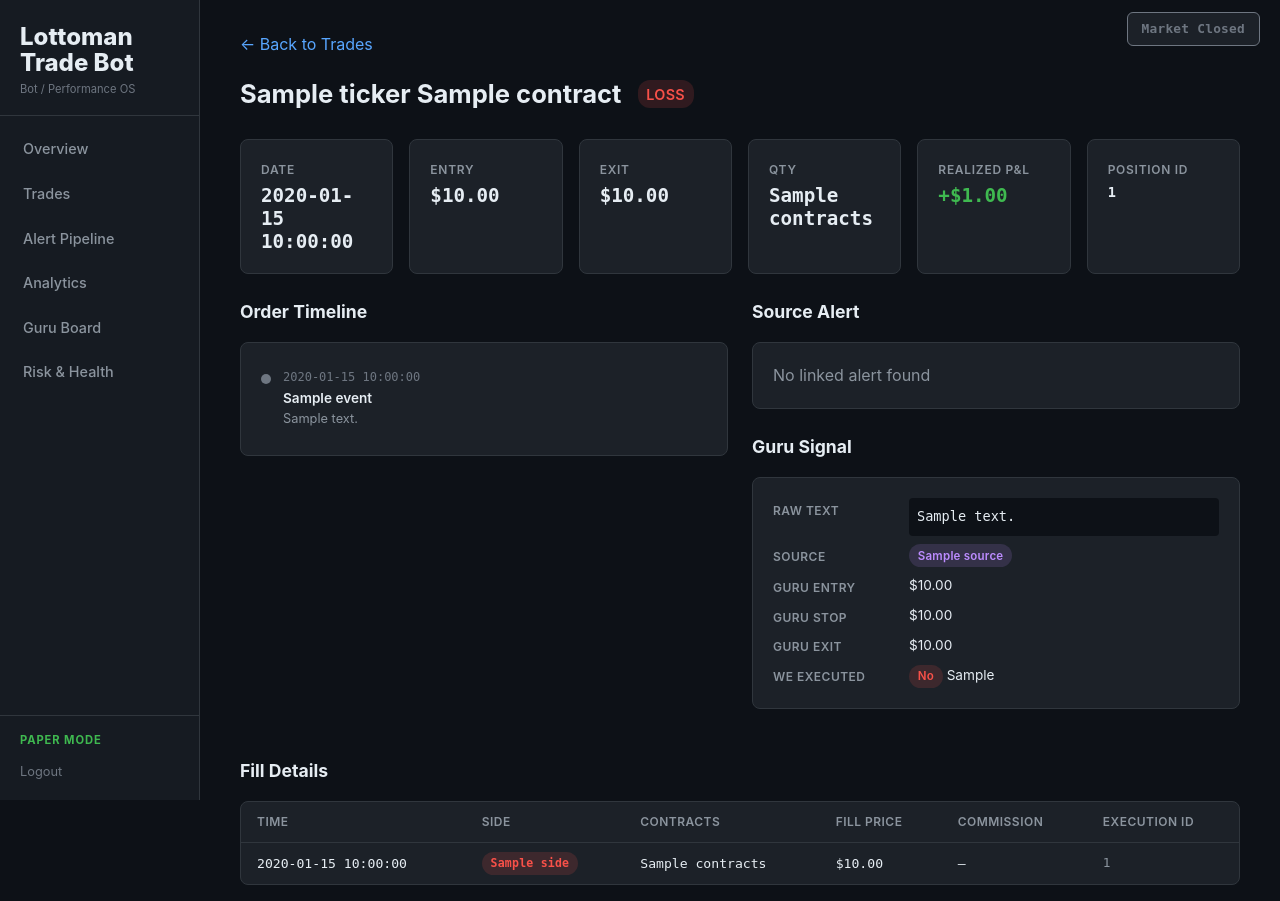
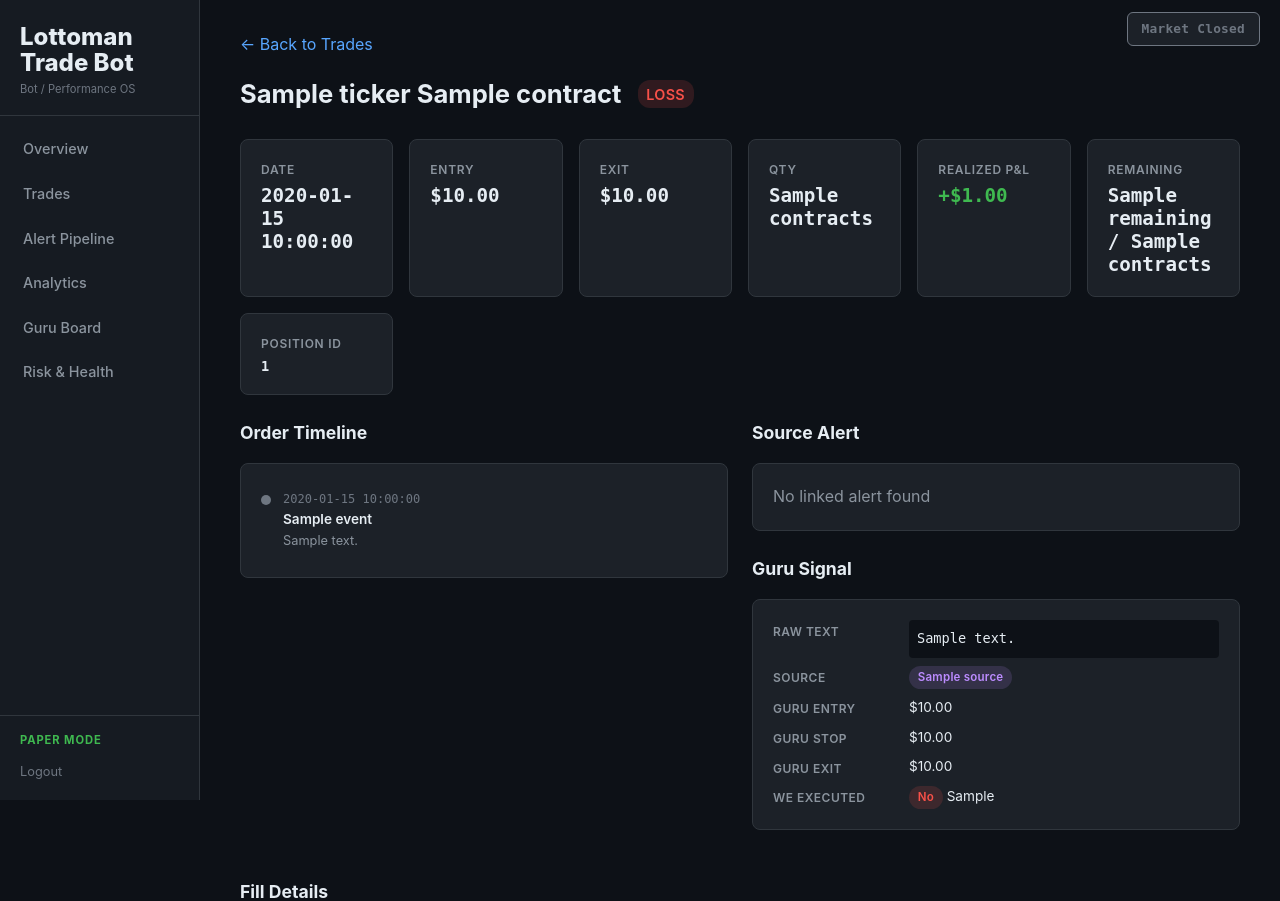
Before and after one commit to srinivas-thammanaboina/trading_journal, a FastAPI app: template app/templates/trade_detail.html in a window 1280 px wide. Shown: the top 901 px of the page. Run offline with FastAPI, Linux system fonts and the light colour scheme; the template is opened without the code that fills it: most values are stand-ins (such as "Sample title", 1, 10 or a date in 2020).

Commit message:
Show remaining quantity in trade detail page (remaining / total)
Co-Authored-By: Claude Opus 4.6 (1M context) <noreply@anthropic.com>

```diff
--- a/app/templates/trade_detail.html
+++ b/app/templates/trade_detail.html
@@ -43,6 +43,12 @@
         <div class="label">Realized P&L</div>
         <div class="value {{ 'positive' if summary.total_pnl > 0 else 'negative' if summary.total_pnl < 0 else 'neutral' }}" style="font-size:1.2rem;">
             {{ '+' if summary.total_pnl >= 0 }}${{ "%.2f"|format(summary.total_pnl) }}
+        </div>
+    </div>
+    <div class="card">
+        <div class="label">Remaining</div>
+        <div class="value {{ 'positive' if summary.remaining > 0 else 'neutral' }}" style="font-size:1.2rem;">
+            {{ summary.remaining }} / {{ summary.contracts }}
         </div>
     </div>
     <div class="card">
```
